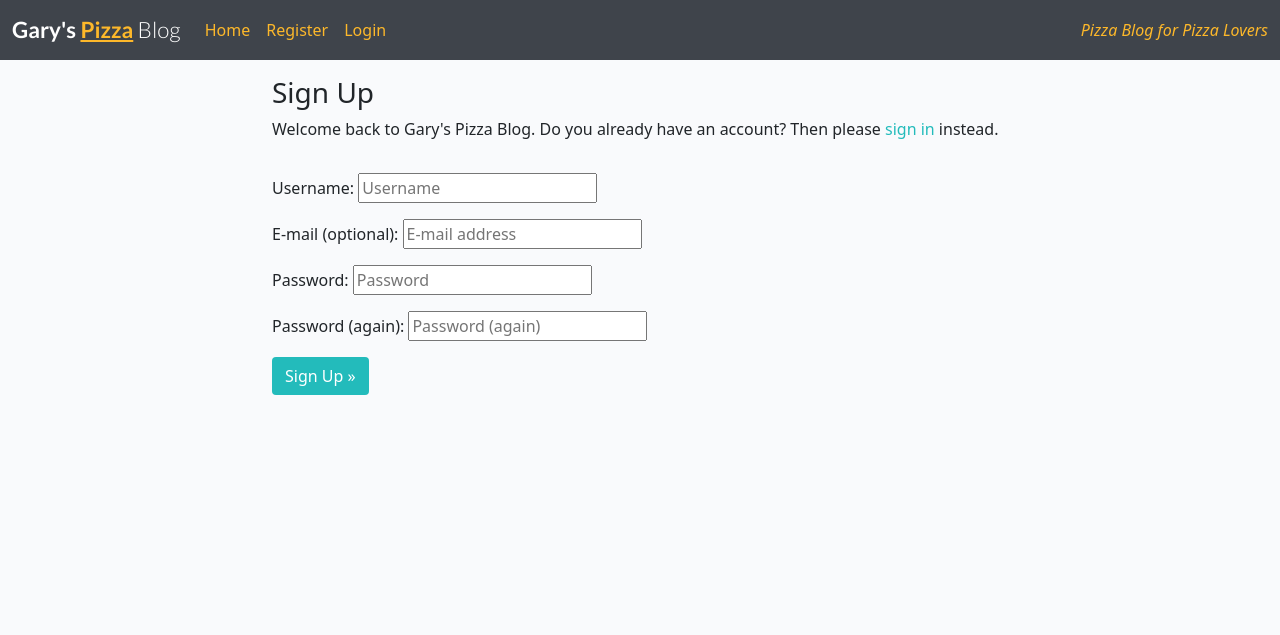
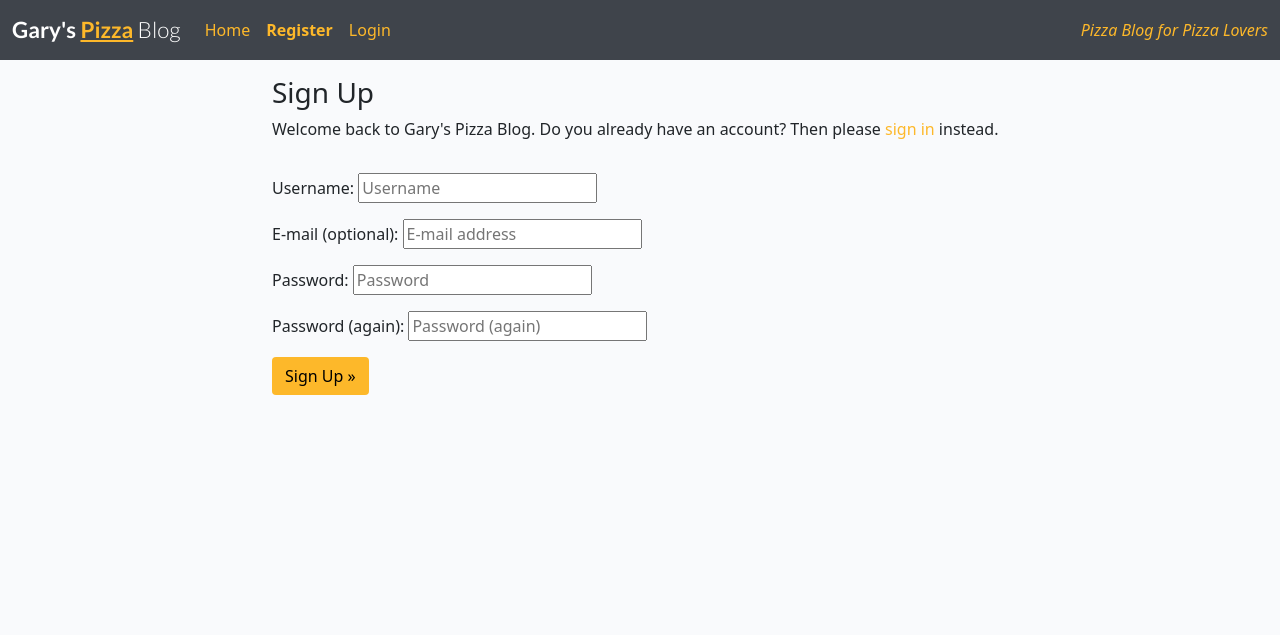
Before and after one commit to GaryS007/Portfolio-Project-4, a Django app: page /accounts/signup/ in a window 1280 px wide. Shown: the top 635 px of the page. Run offline with Django 3.2, Linux system fonts and the light colour scheme.

Commit message:
Update css styling and fix navbar items active styling

```diff
--- a/static/css/style.css
+++ b/static/css/style.css
@@ -9,12 +9,12 @@ body {
     color: white;
 }
 
-.nav-link {
-    color: #fdb82a !important;
+#my-nav .nav-link {
+    color: #fdb82a;
 }
 
 .header-font {
-    color: #fdb82a !important;
+    color: #fdb82a;
     font-style: italic;
 }
 
@@ -124,17 +124,21 @@ body {
 .btn-signup:hover,
 .btn-signup:active {
     background-color: #fff;
-    color: #23BBBB;
+    color: #E84610;
 }
 
 .link {
-    color: #23BBBB;
+    color: #fdb82a;
     text-decoration: none;
 }
 
-.nav-link:hover,
-.nav-link:active {
-    font-weight: bold !important;
+#my-nav .nav-link:hover {
+    font-weight: bold;
+    color: #fdb82a;
+}
+
+#my-nav .nav-link.active {
+    font-weight: bold;
 }
 
 .link:hover,
@@ -155,3 +159,14 @@ body {
     background: transparent;
     border: none;
 }
+
+.btn-delete {
+    color: white;
+    background: #E84610;
+}
+
+.btn-edit,
+.btn-signup {
+    color: black;
+    background: #fdb82a !important;
+}
--- a/static/js/comments.js
+++ b/static/js/comments.js
@@ -1,6 +1,6 @@
 const deleteModal = new bootstrap.Modal(document.getElementById("deleteModal"));
-var deleteButtons = document.getElementByClassName("btn-delete");
-var editButtons = document.getElementByClassName("btn-edit");
+var deleteButtons = document.getElementsByClassName("btn-delete");
+var editButtons = document.getElementsByClassName("btn-edit");
 var deleteConfirm = document.getElementById("deleteConfirm");
 var commentText = document.getElementsByTagName("textarea")[0];
 var commentForm = document.getElementById("commentForm");
--- a/templates/base.html
+++ b/templates/base.html
@@ -1,4 +1,9 @@
 {% load static %}
+
+{% url 'home' as home_url %}
+{% url 'account_login' as login_url %}
+{% url 'account_signup' as signup_url %}
+{% url 'account_logout' as logout_url %}
 
 <!DOCTYPE html>
 <html class="h-100">
@@ -24,7 +29,7 @@
 
     <!-- Navigation -->
 
-    <nav class="navbar navbar-expand-lg navbar-light dark-bg">
+    <nav id="my-nav" class="navbar navbar-expand-lg navbar-light dark-bg">
         <div class="container-fluid">
             <a class="navbar-brand" href="{% url 'home' %}"><span class="brand">Gary's <span class="pizza-logo">Pizza</span><span
                         class="thin"> Blog</span></span></span></a>
@@ -35,18 +40,19 @@
             <div class="collapse navbar-collapse" id="navbarText">
                 <ul class="navbar-nav me-auto mb-2 mb-lg-0">
                     <li class="nav-item">
-                        <a class="nav-link" aria-current="page" href="{% url 'home' %}">Home</a>
+                        <a class="nav-link {% if request.path == home_url %}active{% endif %}"
+                            aria-current="page" href="{% url 'home' %}">Home</a>
                     </li>
                     {% if user.is_authenticated %}
                     <li class="nav-item">
-                        <a class="nav-link" href="{% url 'account_logout' %}">Logout</a>
+                        <a class="nav-link {% if request.path == logout_url %}active{% endif %}" href="{% url 'account_logout' %}">Logout</a>
                     </li>
                     {% else %}
                     <li class="nav-item">
-                        <a class="nav-link" href="{% url 'account_signup' %}">Register</a>
+                        <a class="nav-link {% if request.path == signup_url %}active{% endif %}" href="{% url 'account_signup' %}">Register</a>
                     </li>
                     <li class="nav-item">
-                        <a class="nav-link" href="{% url 'account_login' %}">Login</a>
+                        <a class="nav-link {% if request.path == login_url %}active{% endif %}" href="{% url 'account_login' %}">Login</a>
                     </li>
                     {% endif %}
                 </ul>
@@ -91,6 +97,9 @@
             alert.close();
         }, 2000);
     </script>
+    {% block extras %}
+
+    {% endblock extras %}
 </body>
 
 </html>
```
Also changed, not shown: blog/migrations/0002_alter_comment_name.py (added).
